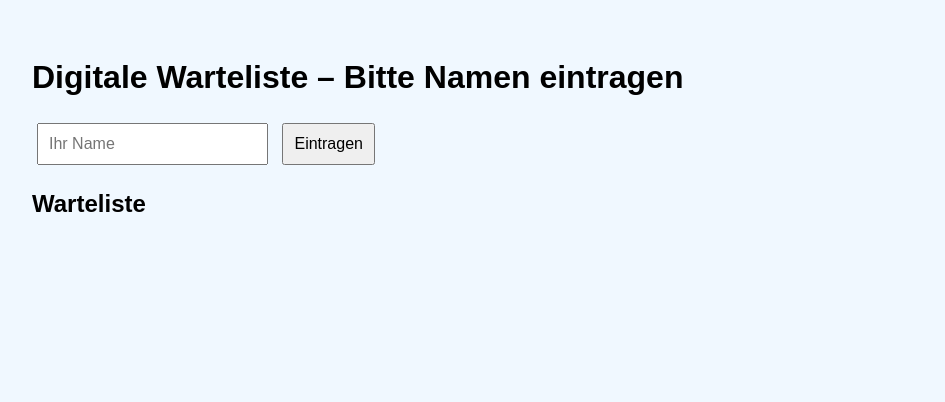
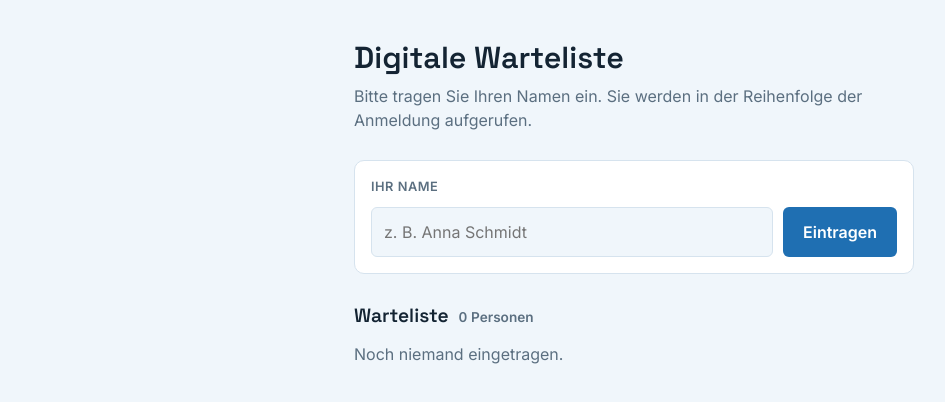
Before and after one commit to Nicox7777/warteliste-arztpraxis, a plain HTML site: page index.html in a window 1280 px wide. Shown: the whole page, without its empty margins (6-951 px from the left). Drawn offline with Linux system fonts and the light colour scheme.

Commit message:
Warteliste: neues Design, Nummerierung, Zähler und Enter-Taste
Co-Authored-By: Claude Opus 5.5 <noreply@anthropic.com>
Claude-Session: https://claude.ai/code/session_01Y8ZevitWAcqhpCFnHT1ysn

```diff
--- a/index.html
+++ b/index.html
@@ -2,19 +2,30 @@
 <html lang="de">
 <head>
     <meta charset="UTF-8">
+    <meta name="viewport" content="width=device-width, initial-scale=1">
     <title>Warteliste Arztpraxis</title>
+    <link rel="stylesheet" href="https://fonts.googleapis.com/css2?family=Inter:wght@400;500;600&family=Space+Grotesk:wght@500;600&display=swap">
     <link rel="stylesheet" href="style.css">
 </head>
 <body>
+<main>
+    <header>
+        <h1>Digitale Warteliste</h1>
+        <p class="lead">Bitte tragen Sie Ihren Namen ein. Sie werden in der Reihenfolge der Anmeldung aufgerufen.</p>
+    </header>
 
-<h1>Digitale Warteliste – Bitte Namen eintragen</h1>
+    <form id="addForm">
+        <label for="nameInput">Ihr Name</label>
+        <input type="text" id="nameInput" placeholder="z. B. Anna Schmidt" autocomplete="name">
+        <button type="submit">Eintragen</button>
+    </form>
 
-<input type="text" id="nameInput" placeholder="Ihr Name">
-<button onclick="addPatient()">Eintragen</button>
-
-<h2>Warteliste</h2>
-<ul id="patientList"></ul>
-
+    <section>
+        <h2>Warteliste <span class="count" id="count">0 Personen</span></h2>
+        <p class="empty" id="empty">Noch niemand eingetragen.</p>
+        <ol id="patientList"></ol>
+    </section>
+</main>
 <script src="script.js"></script>
 </body>
 </html>
--- a/script.js
+++ b/script.js
@@ -1,7 +1,14 @@
 const patientList = document.getElementById("patientList");
+const nameInput = document.getElementById("nameInput");
 
-function addPatient() {
-    const nameInput = document.getElementById("nameInput");
+function update() {
+    const n = patientList.children.length;
+    document.getElementById("count").textContent = n + (n === 1 ? " Person" : " Personen");
+    document.getElementById("empty").hidden = n > 0;
+}
+
+document.getElementById("addForm").addEventListener("submit", (e) => {
+    e.preventDefault();
     const name = nameInput.value.trim();
     if (name === "") return;
 
@@ -9,4 +16,7 @@ function addPatient() {
     li.textContent = name;
     patientList.appendChild(li);
     nameInput.value = "";
-}
+    update();
+});
+
+update();
--- a/style.css
+++ b/style.css
@@ -1,20 +1,34 @@
+:root {
+    --bg: #f0f6fb; --surface: #ffffff; --fg: #142433; --muted: #5b6f80;
+    --accent: #1f6fb2; --accent-fg: #ffffff; --line: #d6e3ee; --item: #e3f0fa;
+    --font-display: "Space Grotesk", system-ui, sans-serif;
+    --font-body: "Inter", system-ui, sans-serif;
+}
+@media (prefers-color-scheme: dark) {
+    :root {
+        --bg: #0f1a24; --surface: #16242f; --fg: #e4eef6; --muted: #93a8b9;
+        --accent: #5aa7e6; --accent-fg: #0b1620; --line: #263a4a; --item: #1c3142;
+        color-scheme: dark;
+    }
+}
+[hidden] { display: none !important; }
 body {
-    font-family: Arial, sans-serif;
-    background-color: #f0f8ff;
-    padding: 30px;
+    margin: 0; background: var(--bg); color: var(--fg);
+    font-family: var(--font-body); font-size: 16px; line-height: 1.5;
+    padding: 40px 16px;
 }
-input, button {
-    padding: 10px;
-    font-size: 16px;
-    margin: 5px;
-}
-ul {
-    list-style-type: none;
-    padding-left: 0;
-}
-li {
-    background-color: #e0f4ff;
-    margin: 5px 0;
-    padding: 10px;
-    border-radius: 5px;
-}
+main { max-width: 560px; margin: 0 auto; display: grid; gap: 28px; }
+h1, h2 { font-family: var(--font-display); text-wrap: balance; margin: 0; }
+h1 { font-size: 1.9rem; line-height: 1.2; }
+h2 { font-size: 1.2rem; display: flex; align-items: baseline; gap: 10px; }
+.count { font-family: var(--font-body); font-size: .85rem; color: var(--muted); font-variant-numeric: tabular-nums; }
+.lead { margin: 8px 0 0; color: var(--muted); }
+form { display: flex; flex-wrap: wrap; gap: 10px; background: var(--surface); border: 1px solid var(--line); border-radius: 10px; padding: 16px; }
+label { flex-basis: 100%; font-size: .8rem; font-weight: 600; letter-spacing: .04em; text-transform: uppercase; color: var(--muted); }
+input { flex: 1 1 200px; min-width: 0; padding: 12px; font: inherit; color: var(--fg); background: var(--bg); border: 1px solid var(--line); border-radius: 6px; }
+button { padding: 12px 20px; font: inherit; font-weight: 600; color: var(--accent-fg); background: var(--accent); border: 0; border-radius: 6px; cursor: pointer; }
+input:focus-visible, button:focus-visible { outline: 3px solid var(--accent); outline-offset: 2px; }
+ol { list-style: none; padding: 0; margin: 12px 0 0; display: grid; gap: 8px; counter-reset: pos; }
+li { counter-increment: pos; display: flex; gap: 14px; align-items: center; background: var(--item); padding: 12px 14px; border-radius: 6px; overflow-wrap: anywhere; }
+li::before { content: counter(pos); font-family: var(--font-display); font-weight: 600; color: var(--accent); min-width: 1.5em; font-variant-numeric: tabular-nums; }
+.empty { color: var(--muted); margin: 12px 0 0; }
```
